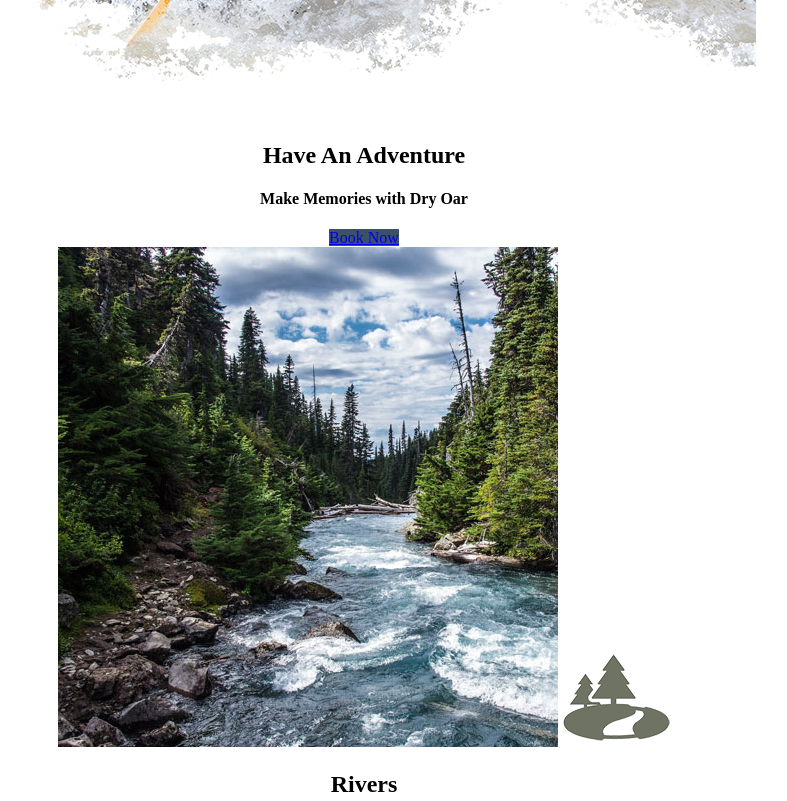
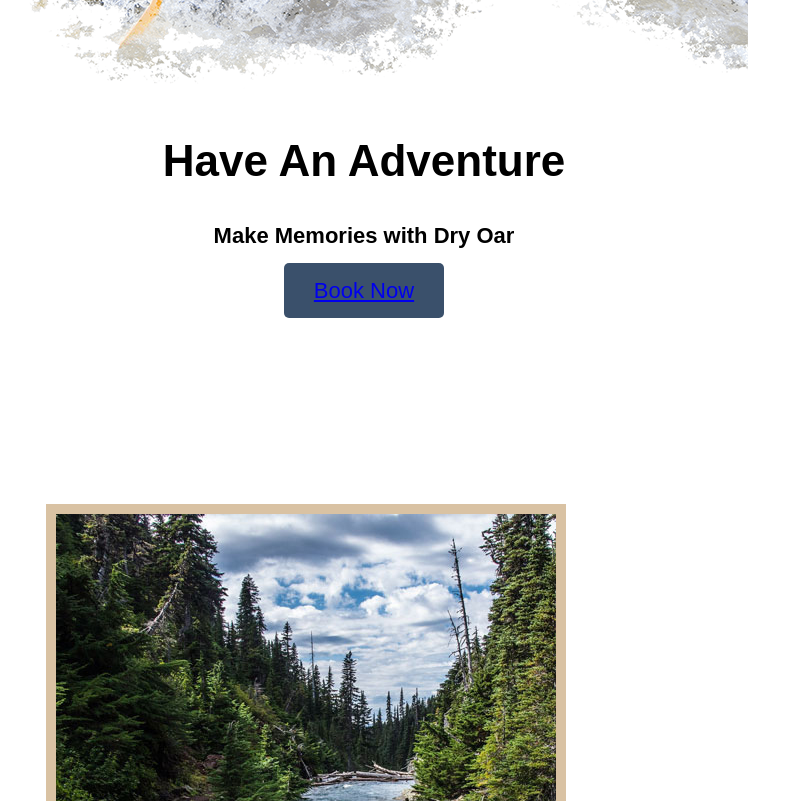
Before and after one commit to NaNe3/wdd130, a plain HTML site: page index.html in a window 1280 px wide. Shown: the part 880-1681 px from the top of the page, without its empty margins (276-1063 px from the left). Drawn offline with Linux system fonts and the light colour scheme.

Commit message:
waste of time styling :P

```diff
--- a/styles/style.css
+++ b/styles/style.css
@@ -1,3 +1,5 @@
+@import url('https://fonts.googleapis.com/css2?family=Playfair+Display:wght@400;700&display=swap');
+
 :root {
   /* change the values below to your colors from your palette */
   --primary-color: white;
@@ -6,7 +8,7 @@
   --accent2-color: #1c2541;
 
   /* change the values below to your chosen font(s) */
-  --heading-font: "Playwrite VN";
+  --heading-font: "Playwrite VN", sans-serif, "Ariel";
   --paragraph-font: "Ariel";
 
   /* these colors below should be chosen from among your palette colors above */
@@ -26,8 +28,21 @@
   margin: 0 auto;
 }
 
+.home-title {
+  font-family: var(--heading-font);
+  font-size: 2em;
+  margin-top: 10px;
+}
+
+.msg {
+  font-family: var(--heading-font);
+  background-color: var(--accent1-color);
+  line-height: 1.5em;
+}
+
 nav a {
   text-align: center;
+  padding: 35px;
 }
 
 #hero-msg h1, #hero-msg h4 {
@@ -48,7 +63,15 @@ main section {
 
 body {
   background-color: var(--primary-color);
+  font-family: var(--heading-font), Arial, sans-serif;
+  font-size: 22px;
+  margin: 0;
+  padding: 0;
 }
+h2 {
+  margin: 0;
+}
+
 
 header {
   background-color: rgba(0, 0, 255, 0.5)
@@ -57,8 +80,19 @@ nav a:hover {
   background-color: var(--accent1-color);
 }
 
+.rivers-card, .camping-card, .rapids-card {
+  margin: 200px 0;
+}
+
+.icon {
+  padding-top: 10px;
+}
+
 .book, .join {
   background-color: var(--accent1-color);
+  padding: 15px 30px;
+  margin-top: 50px;
+  border-radius: 5px;
 }
 .book:hover, .join:hover {
   background-color: var(--accent2-color);
@@ -66,9 +100,25 @@ nav a:hover {
 #background {
   background-color: var(--accent2-color);
 }
-.msg {
-  background-color: var(--accent1-color);
+.msg { background-color: var(--accent1-color); padding: 35px; }
+
+.msg p { padding-bottom: 15px; }
+.card-img {
+  border: 10px solid #d9c2a3;
+}
+main section img {
+  box-sizing: border-box;
 }
 footer {
   background-color: var(--secondary-color);
+  padding: 25px 50px;
+  margin-top: 200px;
 }
+
+footer .social img {
+  padding-top: 15px;
+}
+
+#logo_link {
+  padding-top: 5px;
+}
```
